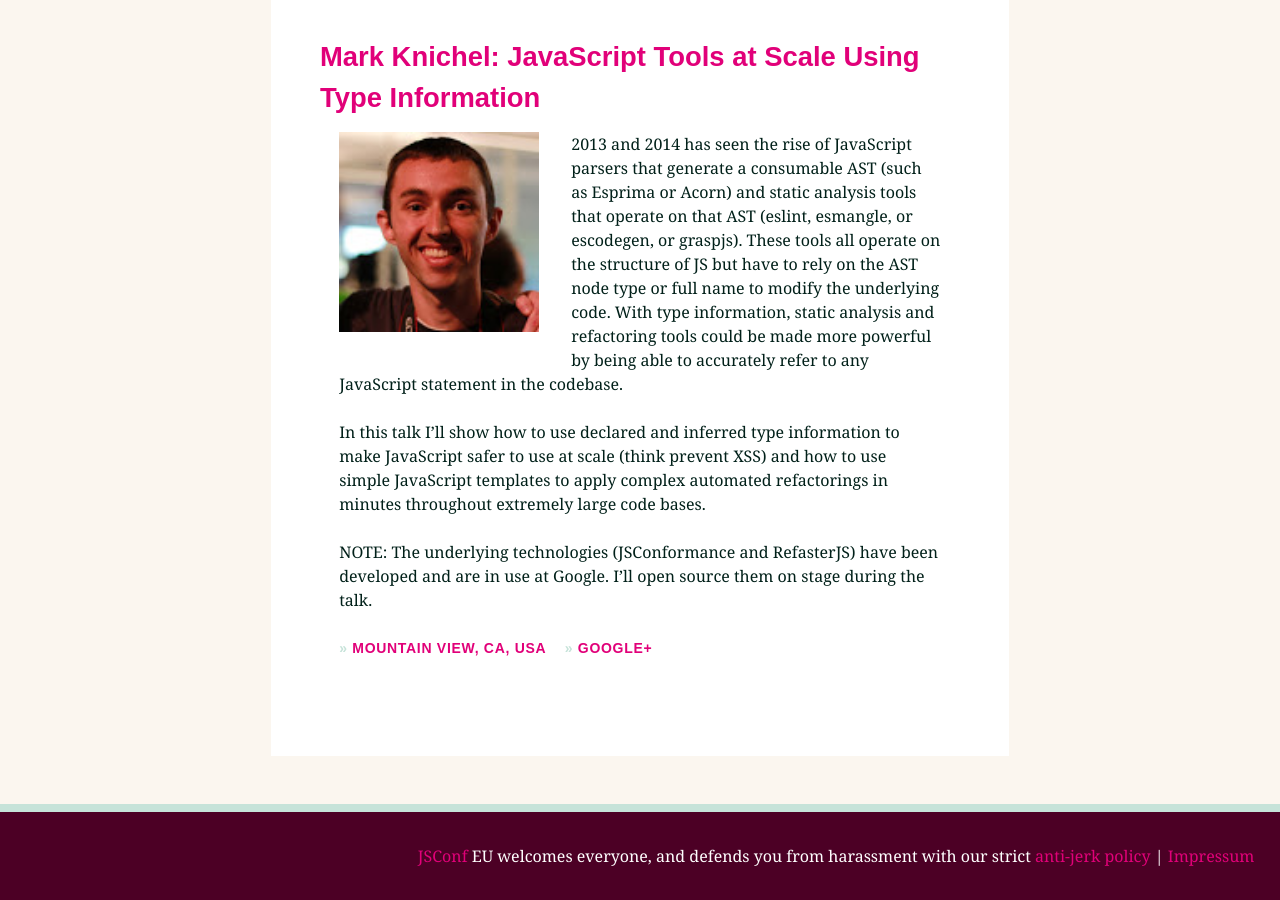
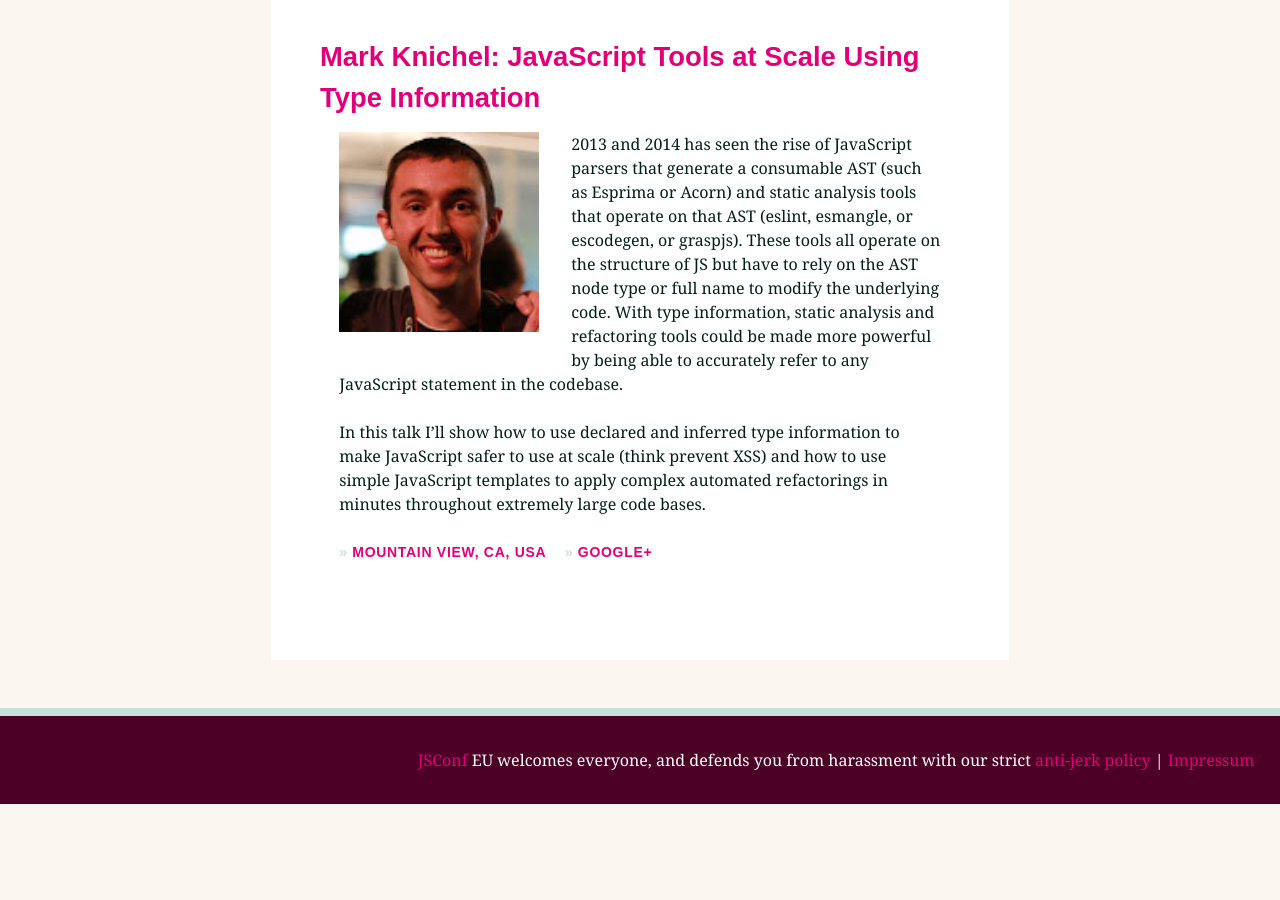
Before and after one commit to jsconf/2014.jsconf.eu, a Jekyll site: the page built from speakers/_posts/2014-07-31-mark-knichel-javascript-tools-at-scale-using-type-information.md, in a window 1280 px wide and 900 px high, scrolled down 610 px. Built offline with Jekyll 4.4.1, drawn with Linux system fonts in a browser that asks for light colours; nearby versions of some CDN libraries; comment, search, counter and statistics services are not loaded; after the commit the page ends 1414 px from its top, so only the background shows below that.

Commit message:
remove note

```diff
--- a/speakers/_posts/2014-07-31-mark-knichel-javascript-tools-at-scale-using-type-information.md
+++ b/speakers/_posts/2014-07-31-mark-knichel-javascript-tools-at-scale-using-type-information.md
@@ -10,7 +10,7 @@ twitter: ""
 github: ""
 gplus: "https://plus.google.com/115060278409766341143"
 from: "Mountain View, CA, USA"
-description: "2013 and 2014 has seen the rise of JavaScript parsers that generate a consumable AST (such as Esprima or Acorn) and static analysis tools that operate on that AST (eslint, esmangle, or escodegen, or graspjs). These tools all operate on the structure of JS but have to rely on the AST node type or full name to modify the underlying code. With type information, static analysis and refactoring tools could be made more powerful by being able to accurately refer to any JavaScript statement in the codebase.\n\nIn this talk I’ll show how to use declared and inferred type information to make JavaScript safer to use at scale (think prevent XSS) and how to use simple JavaScript templates to apply complex automated refactorings in minutes throughout extremely large code bases.\n\nNOTE: The underlying technologies (JSConformance and RefasterJS) have been developed and are in use at Google. I’ll open source them on stage during the talk."
+description: "2013 and 2014 has seen the rise of JavaScript parsers that generate a consumable AST (such as Esprima or Acorn) and static analysis tools that operate on that AST (eslint, esmangle, or escodegen, or graspjs). These tools all operate on the structure of JS but have to rely on the AST node type or full name to modify the underlying code. With type information, static analysis and refactoring tools could be made more powerful by being able to accurately refer to any JavaScript statement in the codebase.\n\nIn this talk I’ll show how to use declared and inferred type information to make JavaScript safer to use at scale (think prevent XSS) and how to use simple JavaScript templates to apply complex automated refactorings in minutes throughout extremely large code bases."
 image:
   width: 120
   height: 120
```
